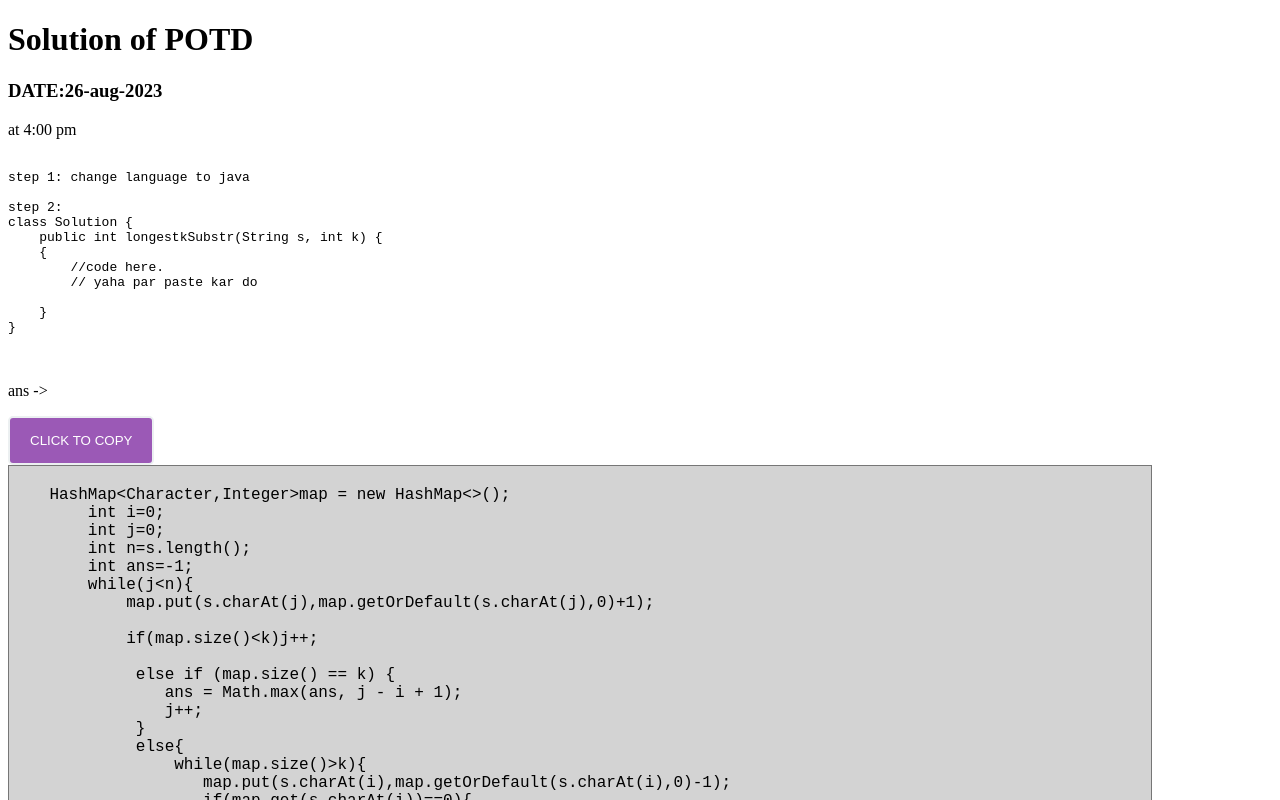
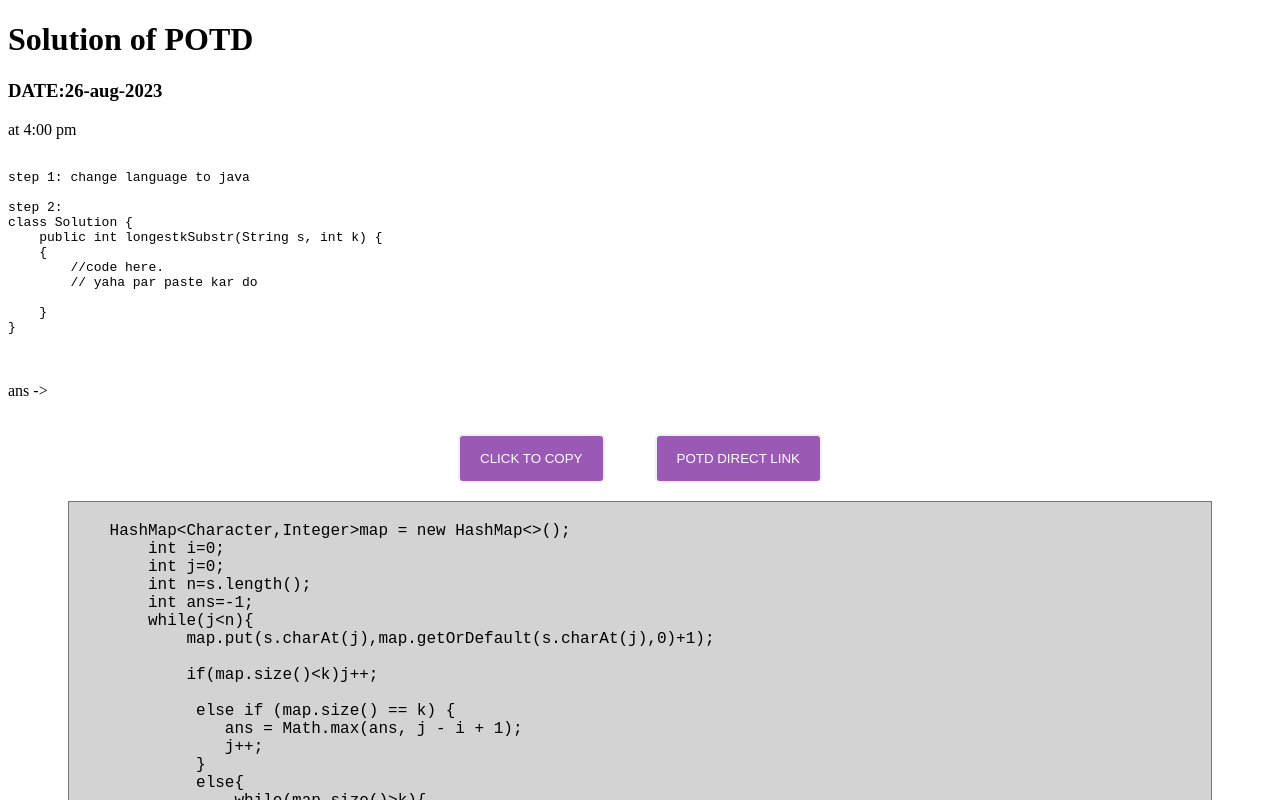
Before and after one commit to Amit709113/the_code, a React (Vite) app: page / in a window 1280 px wide. Shown: the top 800 px of the page. Built offline with nearby package versions, Linux system fonts and the light colour scheme.

Commit message:
add direct link btn

```diff
--- a/src/App.jsx
+++ b/src/App.jsx
@@ -56,8 +56,6 @@ const btnStyle={
     textTransform:"uppercase",
     cursor:"pointer",
     padding:"15px 20px"
-
-
 }
 const App = () => {
  return (
@@ -72,10 +70,15 @@ const App = () => {
         </div>
         <br />
         <p>{`ans ->`}</p>
-        <button style={btnStyle} onClick={copyHandler}> click to copy </button>
         <br />
 
-        <div style={{display:'flex'}}>
+        <div style={{display:"flex",justifyContent:"center",gap:50}}>
+            <button style={btnStyle} onClick={copyHandler}> click to copy </button>
+            <a href="https://practice.geeksforgeeks.org/problem-of-the-day"><button style={btnStyle} marginRight="50px" >POTD direct Link</button></a>
+        </div>
+        <br />
+        <div style={{display:'flex',justifyContent:"center"}}>
+
         <textarea className='textareaStyle' type="textarea" style={{fontSize: "12pt",width:"90%",height:"60vh",background:"#d3d3d3"}} defaultValue={answer} readOnly>
         </textarea>
         </div>
```
